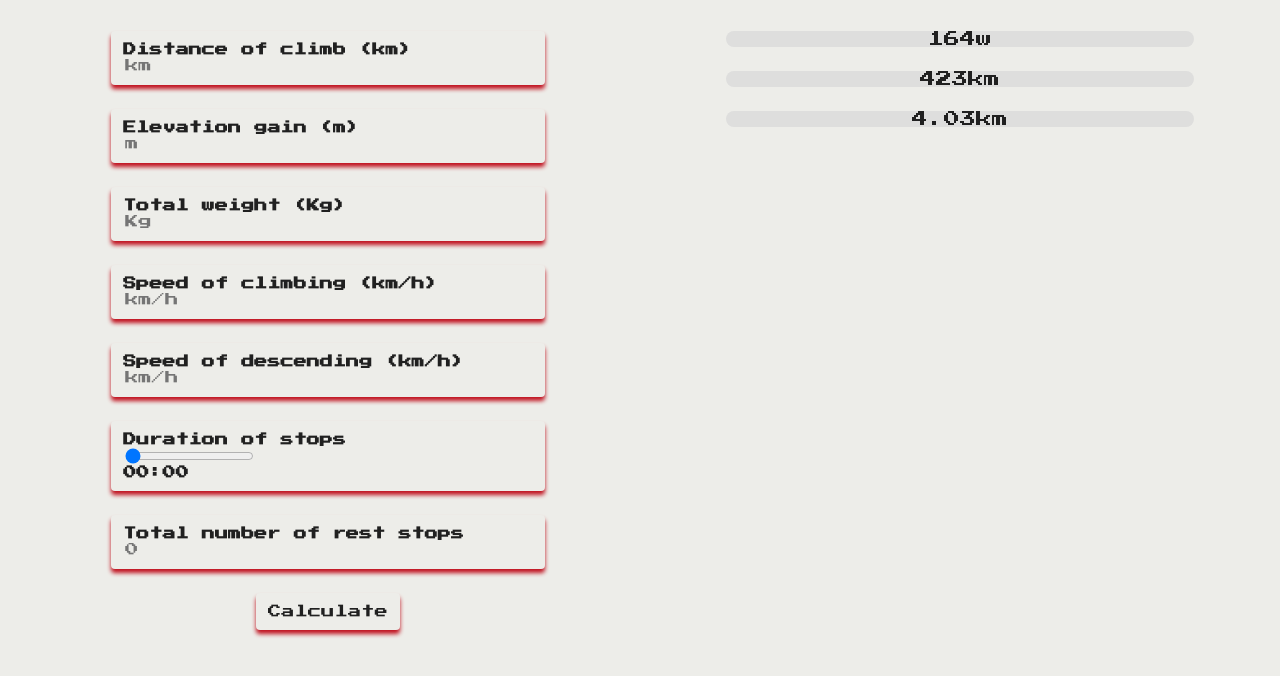
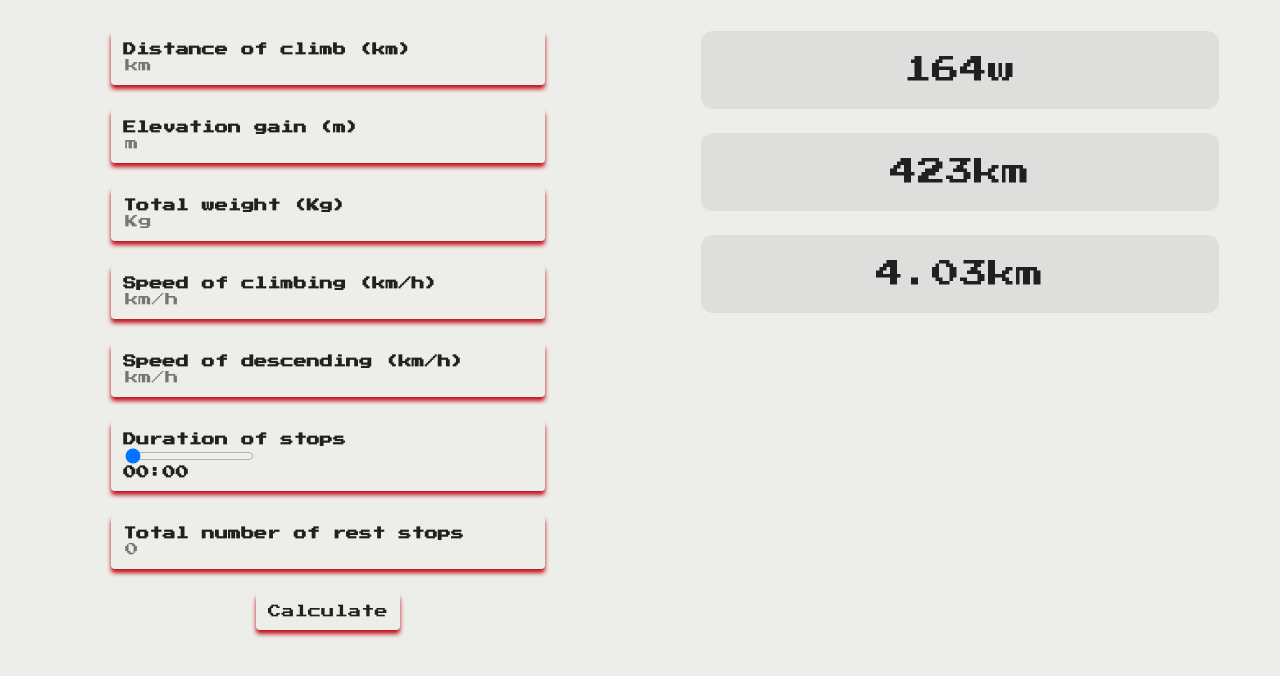
Before and after one commit to SASMIDT03/EverestingCalculator, a website with bundled scripts: page src/index.html in a window 1280 px wide. Shown: the part 64-740 px from the top of the page. Built offline with nearby package versions, Linux system fonts and the light colour scheme.

Commit message:
Added styling to text inside calculatedDataBox

```diff
--- a/src/mainstyle.css
+++ b/src/mainstyle.css
@@ -168,4 +168,6 @@ button:active {
     background-color: var(--grey);
     width: 75%;
     border-radius: 12px;
+    padding: 4%;
+    font-size: 175%;
 }
```
